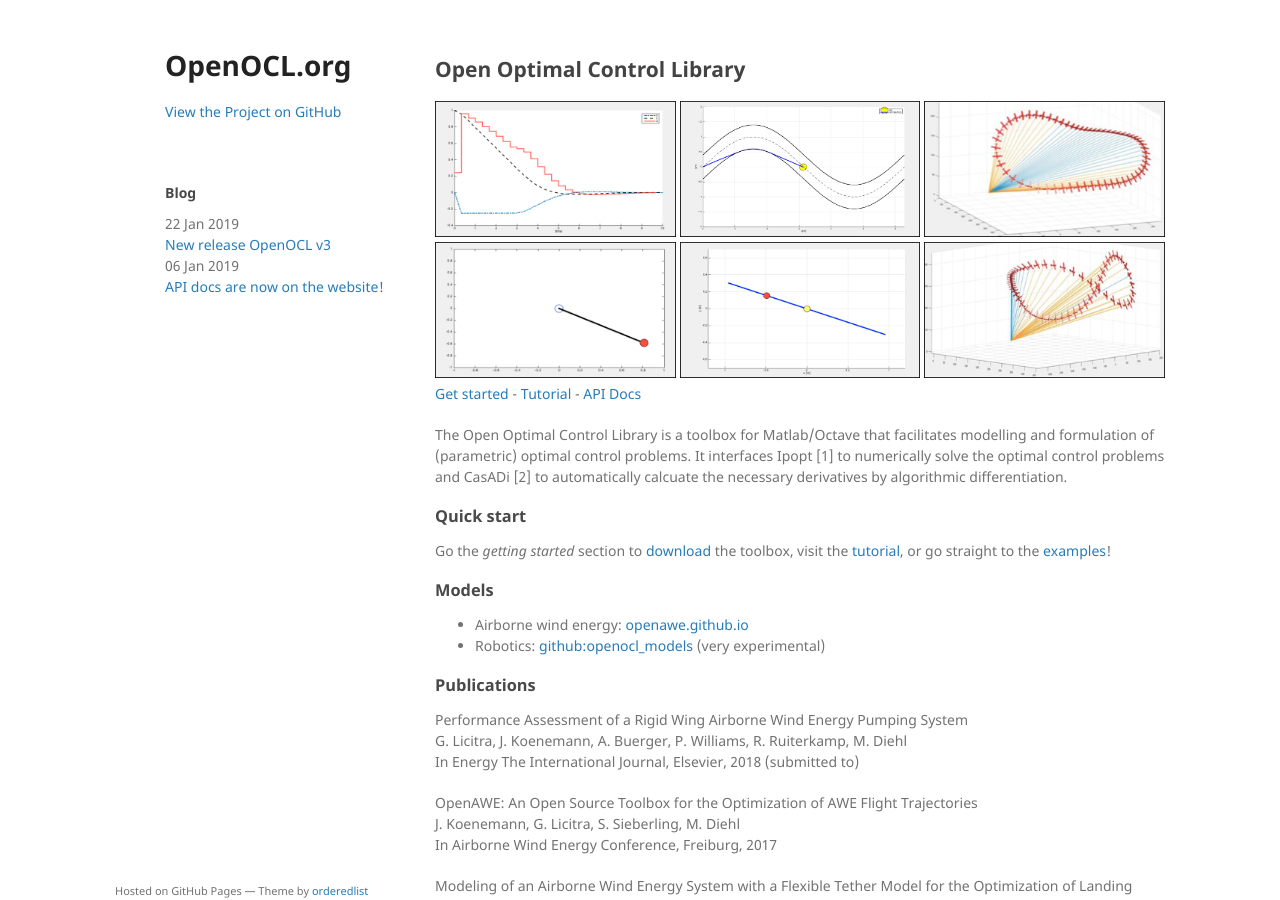
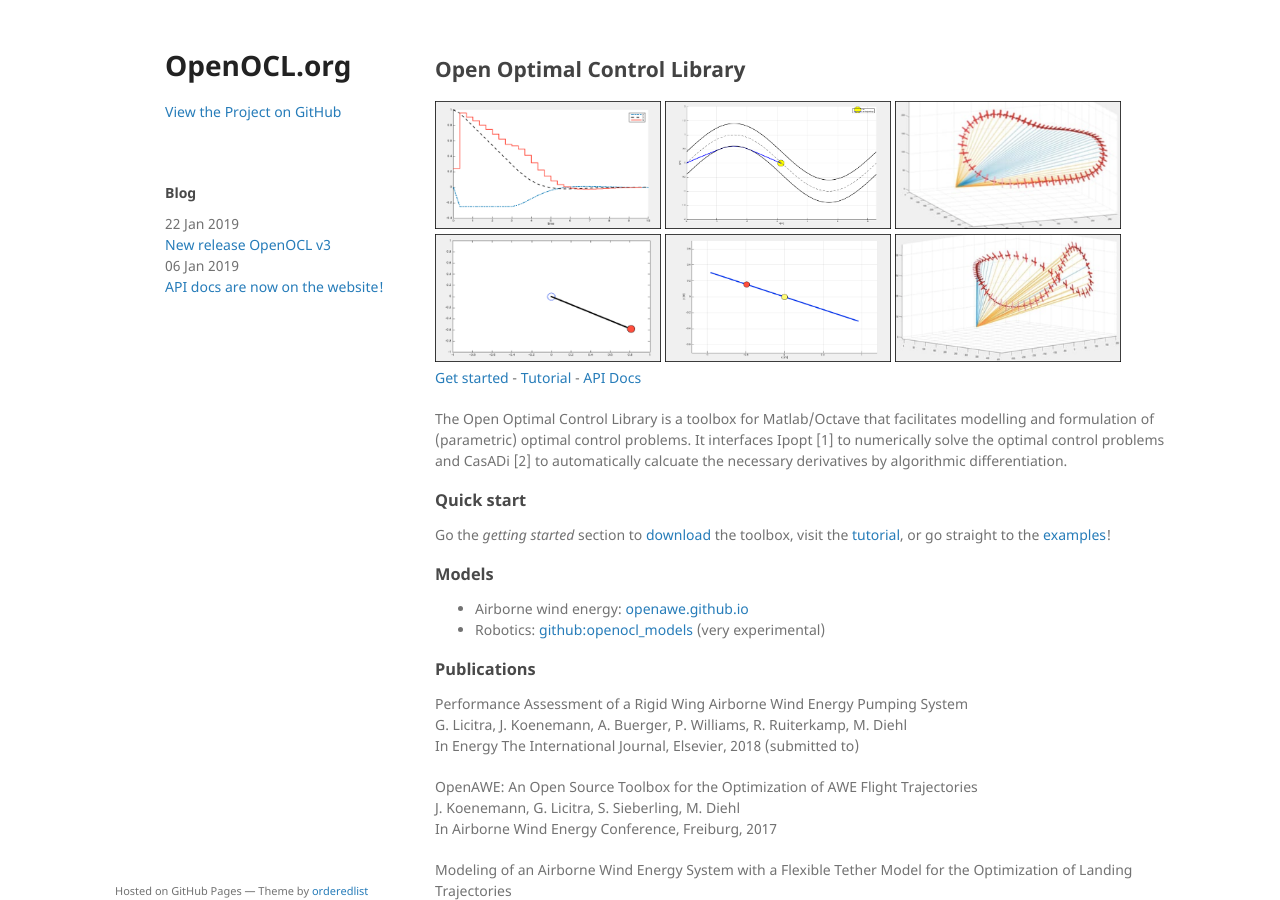
Before and after one commit to OpenOCL/openocl.github.io, a Jekyll site: the page built from index.md, in a window 1280 px wide and 900 px high. Built offline with Jekyll 4.4.1, drawn with Linux system fonts in a browser that asks for light colours; our own code applies the rules of GitHub Pages for plain Markdown files.

Commit message:
Update index.md

```diff
--- a/index.md
+++ b/index.md
@@ -1,8 +1,8 @@
 ---
 title: Open Optimal Control Library
 ---
-<img src="https://openocl.org/imgs/vdp.png" width="33%"> <img src="https://openocl.org/imgs/car.png" width="33%"> <img src="https://openocl.org/imgs/circ.png" width="33%">
-<img src="https://openocl.org/imgs/pend.png" width="33%"> <img src="https://openocl.org/imgs/ballbeam.png" width="33%"> <img src="https://openocl.org/imgs/lemn.png" width="33%">
+<img src="https://openocl.org/imgs/vdp.png" width="31%"> <img src="https://openocl.org/imgs/car.png" width="31%"> <img src="https://openocl.org/imgs/circ.png" width="31%">
+<img src="https://openocl.org/imgs/pend.png" width="31%"> <img src="https://openocl.org/imgs/ballbeam.png" width="31%"> <img src="https://openocl.org/imgs/lemn.png" width="31%">
 [Get started](get-started.md) - [Tutorial](tutorial.md) - [API Docs](api-docs.md)
 
 The Open Optimal Control Library is a toolbox for Matlab/Octave that facilitates modelling and formulation of (parametric) optimal control problems. It interfaces Ipopt [1] to numerically solve the optimal control problems and CasADi [2] to automatically calcuate the necessary derivatives by algorithmic differentiation.
```
